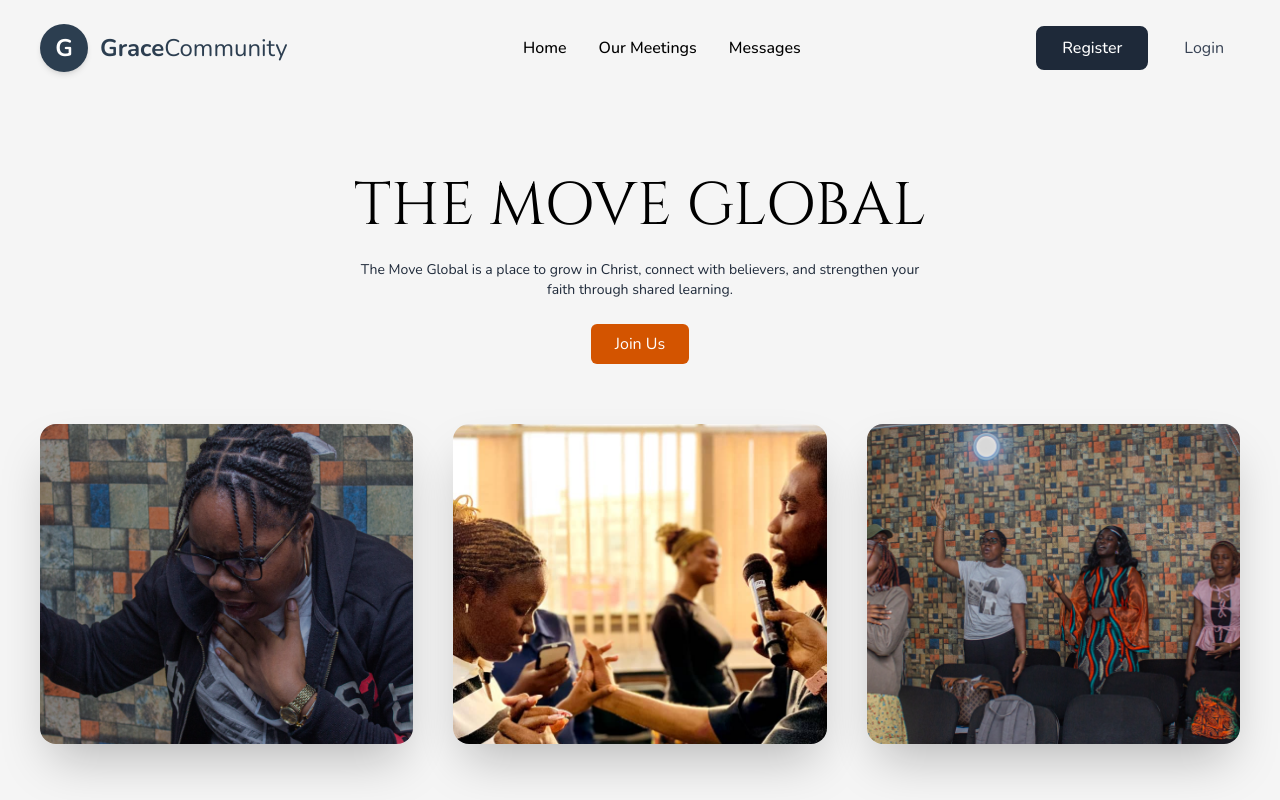
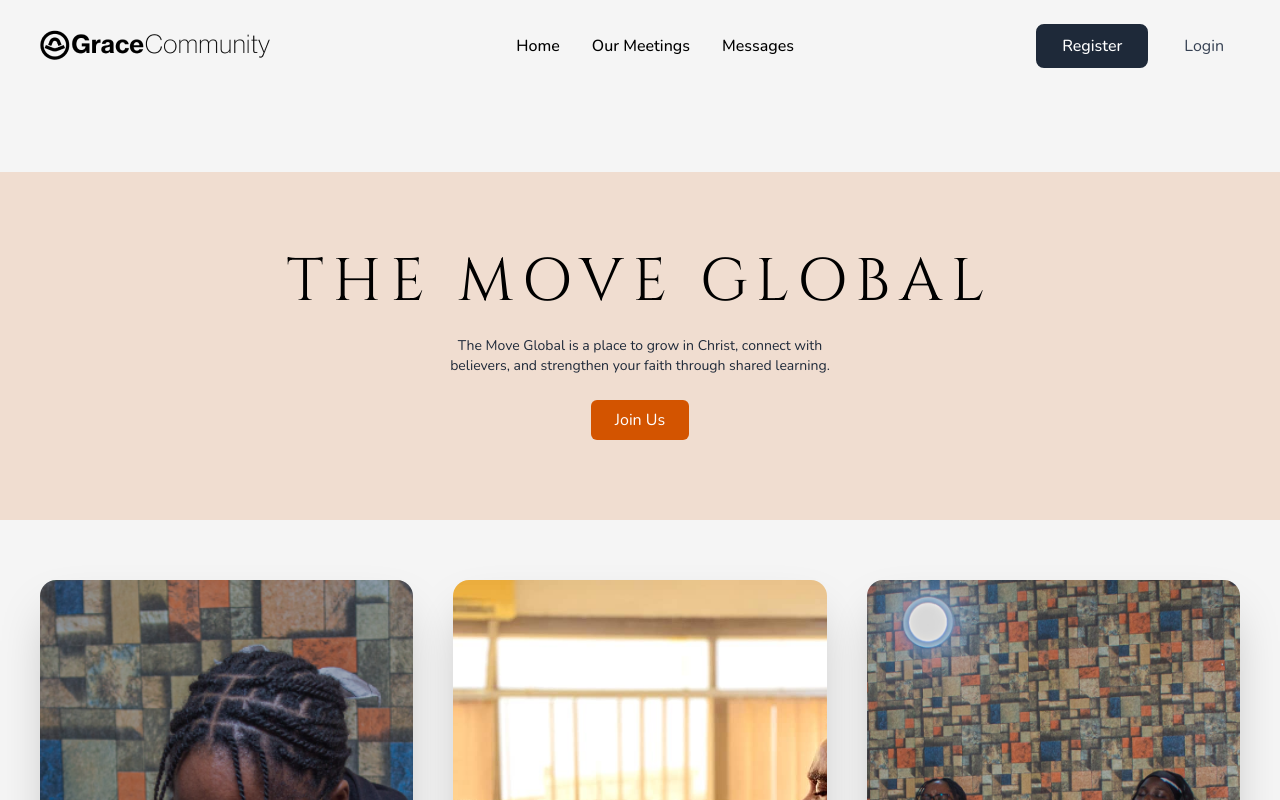
Before and after one commit to BTScoder/TheMove, a React (Vite) app in the folder client/: page / in a window 1280 px wide. Shown: the top 800 px of the page. Built offline with nearby package versions, Linux system fonts and the light colour scheme; a web font is replaced by a local one.

Commit message:
Wokred on the navbar

```diff
--- a/client/src/components/About.jsx
+++ b/client/src/components/About.jsx
@@ -3,7 +3,7 @@ import Circles from "./doodles/Circles";
 const About = () => {
   return (
     <>
-      <section className="g:my-25 my-20 px-5">
+      <section className="my-20 px-5">
         <div className="mb-10 space-y-5">
           <h2 className="font-heading text-start text-4xl uppercase lg:text-5xl">
             About The Move Church
--- a/client/src/components/Hero.jsx
+++ b/client/src/components/Hero.jsx
@@ -5,18 +5,34 @@ import Arrows from "./doodles/Arrows";
 const Hero = () => {
   return (
     <>
-      <section className="min-h-screen pt-20 lg:mt-0">
-        <div className="mx-auto max-w-xl space-y-6 text-center">
-          <h1 className="font-heading text-6xl uppercase">The Move Global</h1>
-          <p className="text-sm font-light text-gray-800">
-            The Move Global is a place to grow in Christ, connect with
-            believers, and strengthen your faith through shared learning.
-          </p>
-          <button className="bg-button rounded-md px-6 py-2 text-white">
-            Join Us
-          </button>
+      <section className="min-h-screen pt-10 lg:mt-0 lg:pt-20">
+        <div className="bg-button/15 mx-auto w-full px-5 py-20 text-center">
+          <motion.div
+            className="space-y-6"
+            initial={{ opacity: 0 }}
+            animate={{ opacity: 1 }}
+            transition={{ delay: 2 }}
+          >
+            <motion.h1
+              className="font-heading text-6xl tracking-[0.15em] uppercase"
+              initial={{ y: -50, opacity: 0 }}
+              animate={{ y: 0, opacity: 1 }}
+              transition={{ delay: 3, duration: 0.8, ease: "easeOut" }}
+            >
+              The Move Global
+            </motion.h1>
+            <p className="mx-auto max-w-sm font-light text-gray-800 lg:text-sm">
+              The Move Global is a place to grow in Christ, connect with
+              believers, and strengthen your faith through shared learning.
+            </p>
+            <Link to="/register">
+              <button className="bg-button cursor-pointer rounded-md px-6 py-2 text-white transition-all duration-300 hover:scale-105 hover:bg-amber-900/90">
+                Join Us
+              </button>
+            </Link>
+          </motion.div>
         </div>
-        <div className="mt-15 grid h-80 grid-cols-2 gap-3 px-10 lg:grid-cols-3 lg:gap-10">
+        <div className="mt-15 grid auto-rows-[200px] grid-cols-2 gap-3 px-10 lg:h-150 lg:auto-rows-auto lg:grid-cols-3 lg:gap-10">
           <div className="overflow-hidden rounded-2xl shadow-2xl">
             <img
               src="/HeroMaybe.png"
--- a/client/src/components/Navbar.jsx
+++ b/client/src/components/Navbar.jsx
@@ -29,31 +29,7 @@ const Navbar = () => {
       <div className="mx-auto flex max-w-7xl items-center justify-between">
         {/* Logo */}
         <Link to="/" className="group">
-          <div className="flex items-center gap-3 transition-transform duration-200 hover:scale-105">
-            <div
-              className={clsx(
-                "bg-primary flex h-12 w-12 items-center justify-center rounded-full shadow-md transition-all duration-200",
-              )}
-            >
-              <span
-                className={clsx(
-                  "font-bold text-white",
-                  isHomePage ? "text-2xl" : "text-3xl",
-                )}
-              >
-                G
-              </span>
-            </div>
-            <span
-              className={clsx("text-primary text-xl lg:text-2xl", {
-                "": isHomePage,
-                "text-gray-900": isProfile,
-              })}
-            >
-              <span className="font-bold">Grace</span>
-              <span className="font-light">Community</span>
-            </span>
-          </div>
+          <img src="/GCLogoBlack.png" alt="Grace Community Logo" />
         </Link>
 
         {/* Navigation Links */}
```
